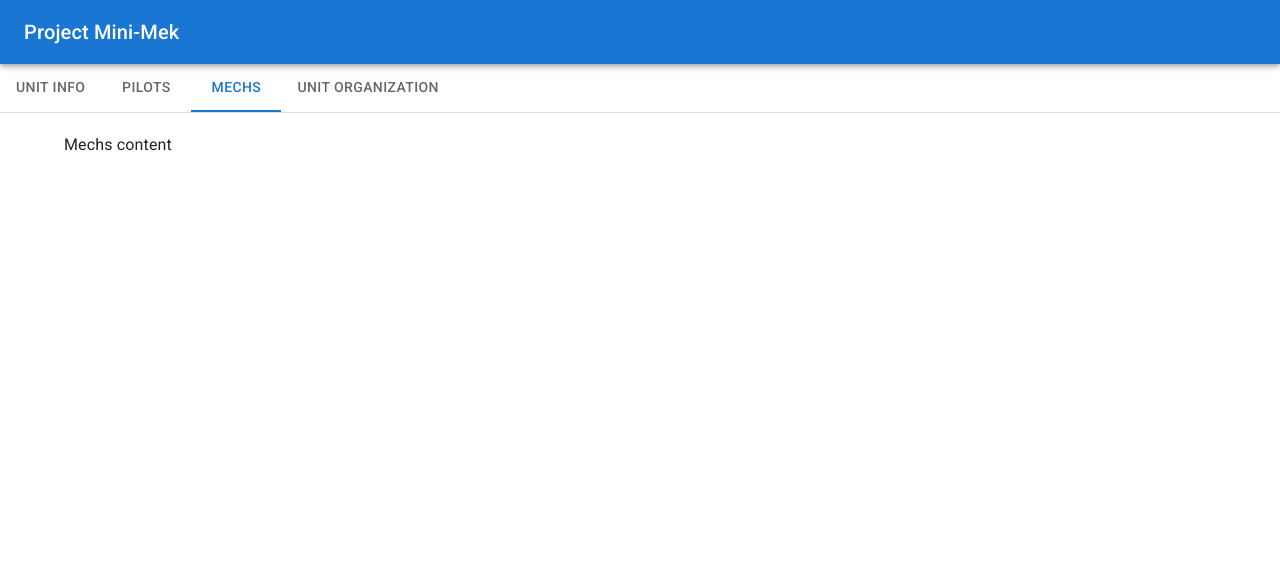
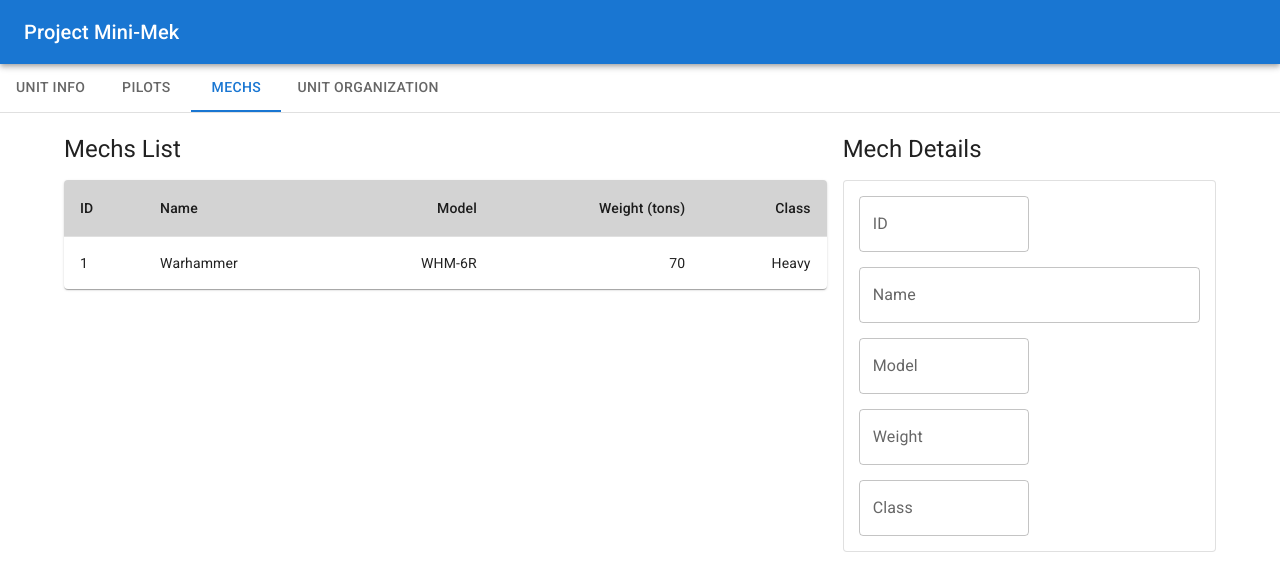
Before and after one commit to davdeo/project-minimek-course, a React app: page / in a window 1280 px wide. Both pictures are taken after a click on the tab "MECHS". Shown: the top 588 px of the page. Built offline with nearby package versions, Linux system fonts and the light colour scheme.

Commit message:
MMC: Add mechs screen

```diff
--- a/src/app/index.tsx
+++ b/src/app/index.tsx
@@ -1,13 +1,13 @@
 import React, { FunctionComponent } from 'react';
 import { AppBar, CssBaseline, Toolbar, Typography } from '@mui/material';
 import { TabDataModel } from '../models';
-import { Mechs, PilotsContainer, TabBarContainer, UnitInfoContainer, UnitOrganization } from '../feature';
+import { MechsContainer, PilotsContainer, TabBarContainer, UnitInfoContainer, UnitOrganization } from '../feature';
 
 export const App: FunctionComponent = () => {
     const tabs: TabDataModel[] = [
         { name: 'unitInfo', label: 'Unit Info', component: UnitInfoContainer },
         { name: 'pilots', label: 'Pilots', component: PilotsContainer },
-        { name: 'mechs', label: 'Mechs', component: Mechs },
+        { name: 'mechs', label: 'Mechs', component: MechsContainer },
         { name: 'unitOrganization', label: 'Unit Organization', component: UnitOrganization }
     ];
 
--- a/src/feature/mechs/mechs.container.tsx
+++ b/src/feature/mechs/mechs.container.tsx
@@ -1,3 +1,4 @@
 import React from 'react';
+import { Mechs } from './mechs';
 
-export const Mechs: React.FunctionComponent = () => <div>Mechs content</div>;
+export const MechsContainer: React.FunctionComponent = () => <Mechs />;
--- a/src/feature/mechs/mechs.tsx
+++ b/src/feature/mechs/mechs.tsx
@@ -0,0 +1,90 @@
+import React from 'react';
+import {
+    Box,
+    FormControl,
+    FormGroup,
+    Grid,
+    Paper,
+    Table,
+    TableBody,
+    TableCell,
+    TableContainer,
+    TableHead,
+    TableRow,
+    TextField,
+    Typography
+} from '@mui/material';
+
+export const Mechs: React.FunctionComponent = () => {
+    const mech1 = { id: 1, name: 'Warhammer', model: 'WHM-6R', weight: 70, class: 'Heavy' };
+
+    return (
+        <Box>
+            <Grid container spacing={2}>
+                <Grid item xs={8}>
+                    <Typography sx={{ marginBottom: '15px' }} variant="h5">
+                        Mechs List
+                    </Typography>
+                    <TableContainer component={Paper}>
+                        <Table>
+                            <TableHead sx={{ backgroundColor: 'lightgrey' }}>
+                                <TableRow>
+                                    <TableCell>ID</TableCell>
+                                    <TableCell>Name</TableCell>
+                                    <TableCell align="right">Model</TableCell>
+                                    <TableCell align="right">Weight (tons)</TableCell>
+                                    <TableCell align="right">Class</TableCell>
+                                </TableRow>
+                            </TableHead>
+                            <TableBody>
+                                <TableRow key={mech1.name} sx={{ '&:last-child td, &:last-child th': { border: 0 } }}>
+                                    <TableCell component="th" scope="row">
+                                        {mech1.id}
+                                    </TableCell>
+                                    <TableCell>{mech1.name}</TableCell>
+                                    <TableCell align="right">{mech1.model}</TableCell>
+                                    <TableCell align="right">{mech1.weight}</TableCell>
+                                    <TableCell align="right">{mech1.class}</TableCell>
+                                </TableRow>
+                            </TableBody>
+                        </Table>
+                    </TableContainer>
+                </Grid>
+                <Grid item xs={4}>
+                    <Typography sx={{ marginBottom: '15px' }} variant="h5">
+                        Mech Details
+                    </Typography>
+                    <Paper sx={{ padding: '15px' }} variant="outlined">
+                        <FormGroup sx={{ display: 'flex', flexDirection: 'column', gap: '15px' }}>
+                            <FormControl sx={{ width: '50%' }}>
+                                <TextField
+                                    id="id"
+                                    label="ID"
+                                    variant="outlined"
+                                    inputProps={{ inputMode: 'numeric', pattern: '[0-9]' }}
+                                />
+                            </FormControl>
+                            <FormControl fullWidth>
+                                <TextField id="name" label="Name" variant="outlined" />
+                            </FormControl>
+                            <FormControl sx={{ width: '50%' }}>
+                                <TextField id="model" label="Model" variant="outlined" />
+                            </FormControl>
+                            <FormControl sx={{ width: '50%' }}>
+                                <TextField
+                                    id="weight"
+                                    label="Weight"
+                                    variant="outlined"
+                                    inputProps={{ inputMode: 'numeric', pattern: '[0-9]' }}
+                                />
+                            </FormControl>
+                            <FormControl sx={{ width: '50%' }}>
+                                <TextField id="class" label="Class" variant="outlined" />
+                            </FormControl>
+                        </FormGroup>
+                    </Paper>
+                </Grid>
+            </Grid>
+        </Box>
+    );
+};
```
